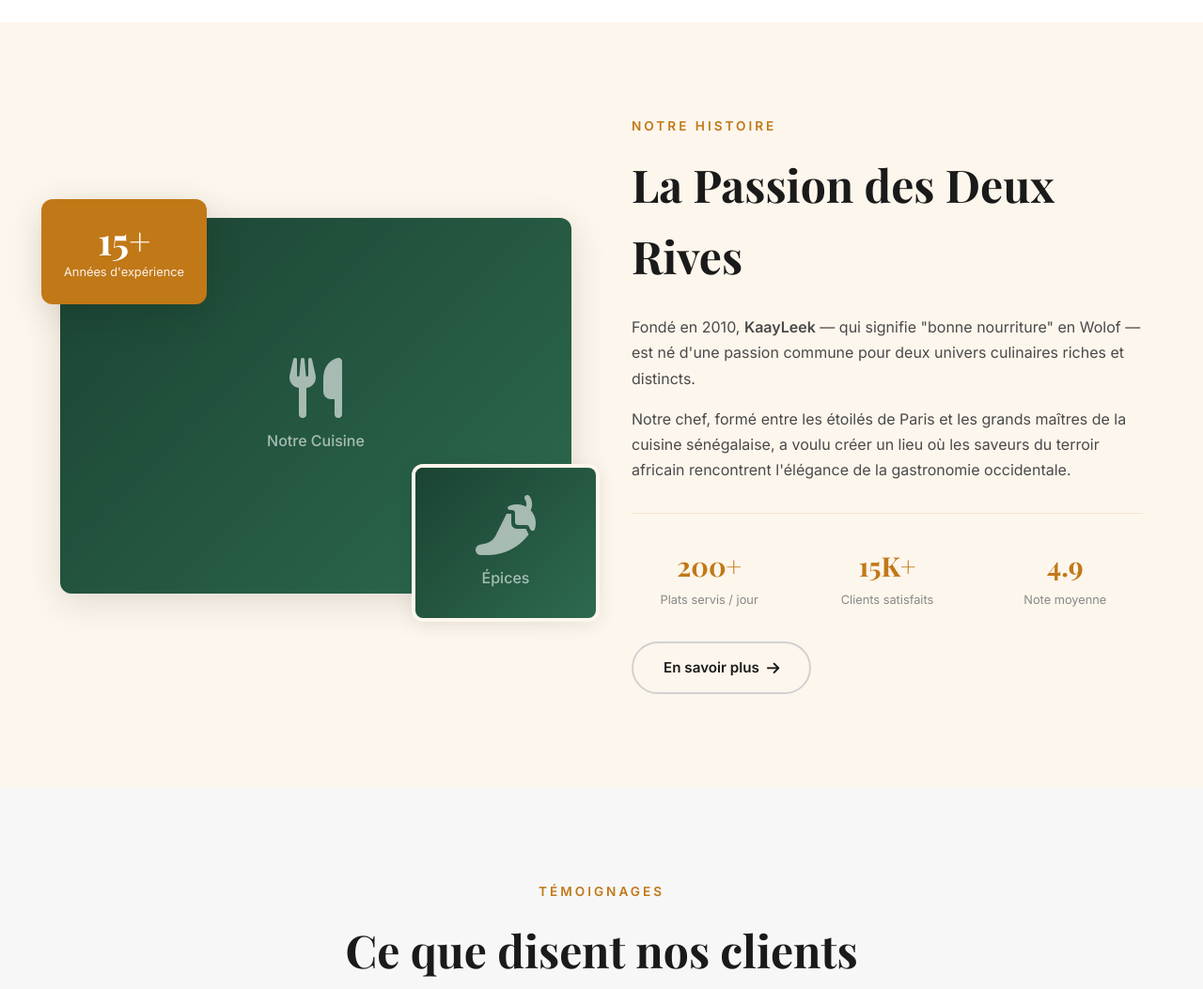
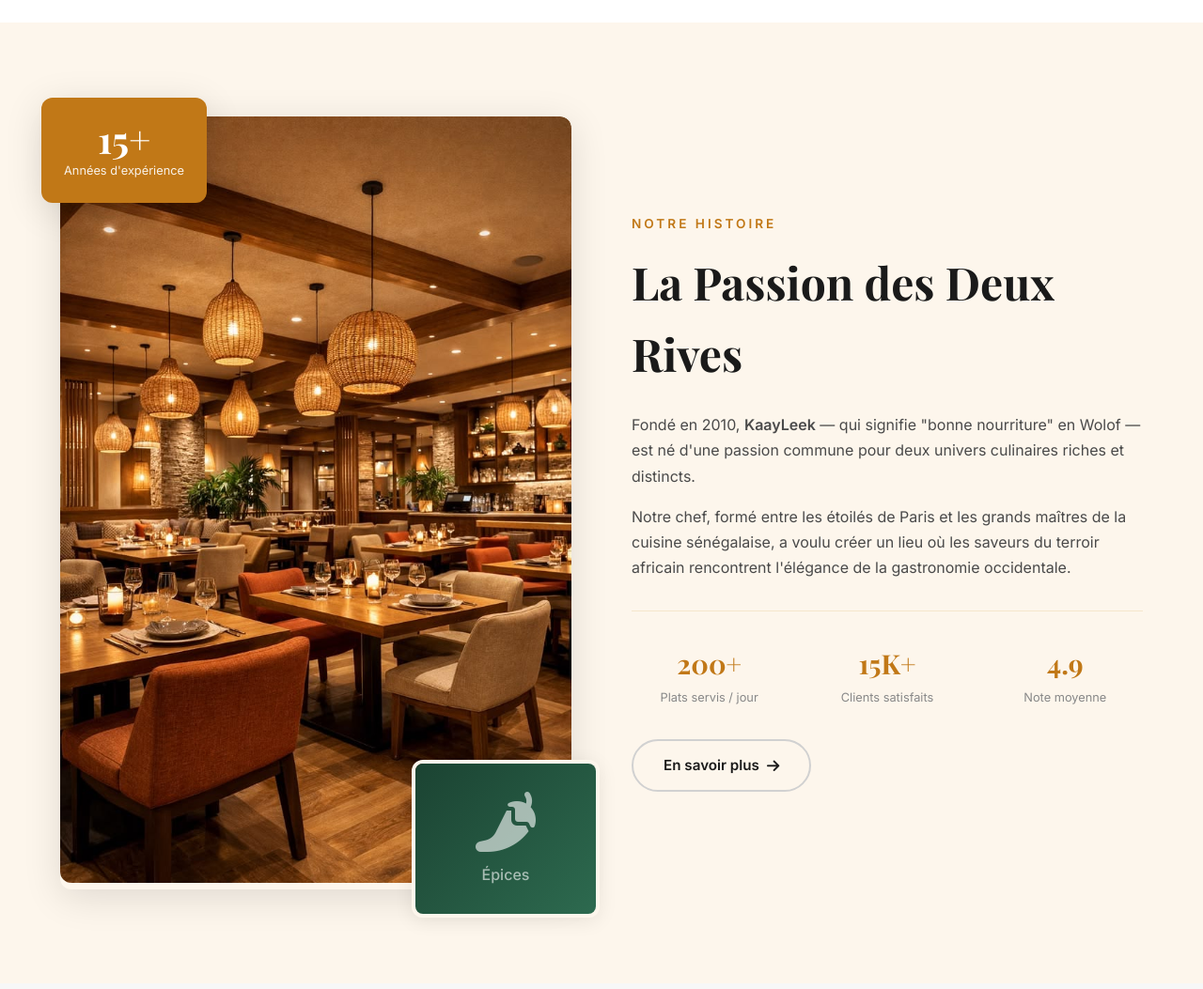
Before and after one commit to Mouhamet10/kaayleek, a website: page index.html in a window 1280 px wide. Shown: the part 1760-2813 px from the top of the page at 94% size. Drawn offline with nearby package versions, Linux system fonts and the light colour scheme.

Commit message:
Add resto.jpg to Notre Cuisine section

```diff
--- a/index.html
+++ b/index.html
@@ -92,7 +92,8 @@
                 <div class="about-grid">
                     <div class="about-images reveal">
                         <div class="about-img-main">
-                            <div class="about-img-placeholder">
+                            <img src="images/resto.jpg" alt="Notre Cuisine KaayLeek" onerror="this.style.display='none';this.nextElementSibling.style.display='flex'" style="width:100%;height:100%;object-fit:cover;border-radius:var(--radius)">
+                            <div class="about-img-placeholder" style="display:none">
                                 <i class="fas fa-utensils"></i>
                                 <span>Notre Cuisine</span>
                             </div>
```
Also changed, not shown: images/resto.jpg (added).
